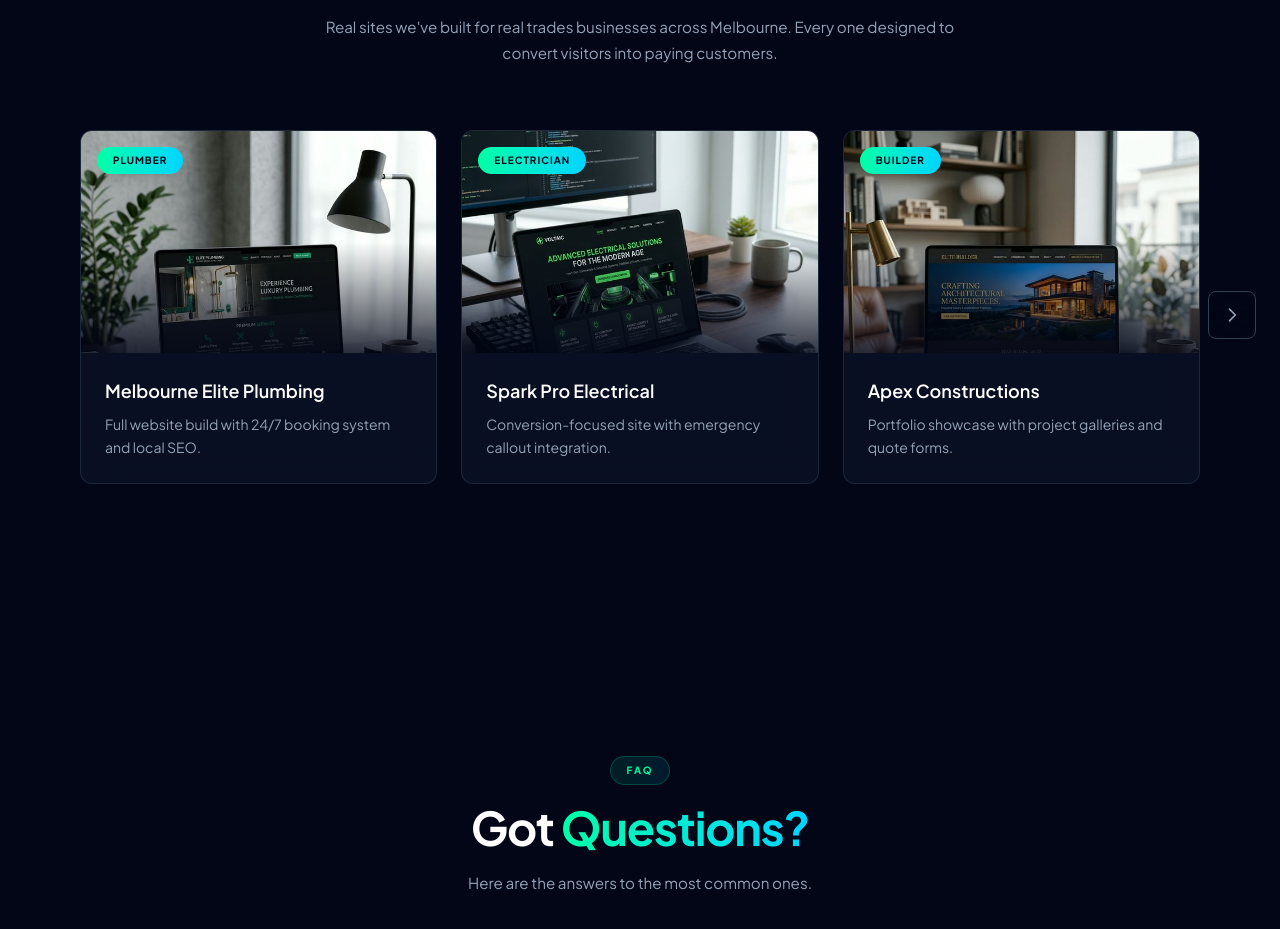
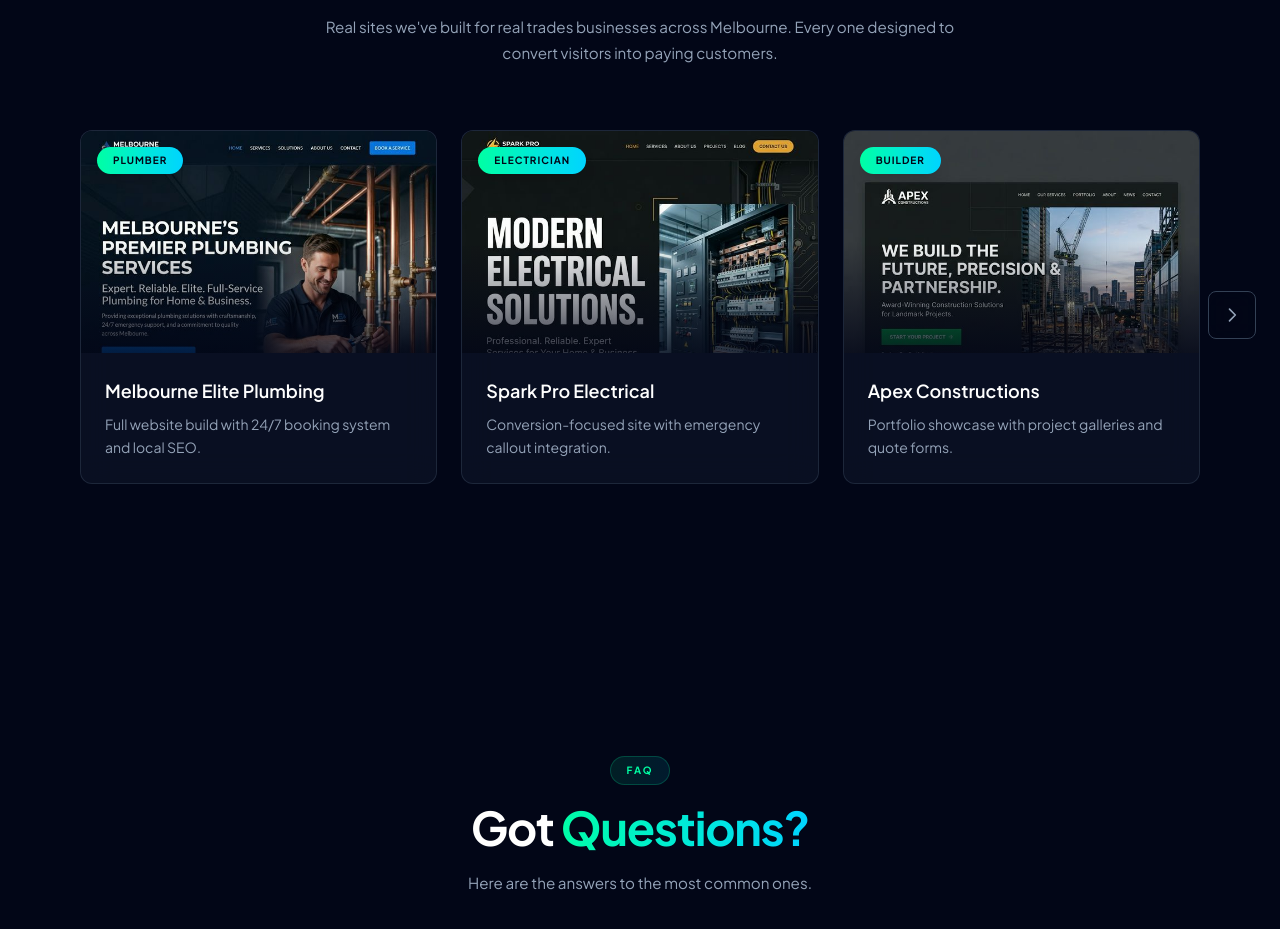
Before and after one commit to tradiesiteco/tradie-site-co, a Next.js app: page / in a window 1280 px wide. Shown: the part 2620-3549 px from the top of the page. Built offline with nearby package versions, Linux system fonts and the light colour scheme.

Commit message:
revert: use actual site screenshots in portfolio instead of laptop mockups

```diff
--- a/src/components/About.tsx
+++ b/src/components/About.tsx
@@ -8,37 +8,37 @@
   {
     title: "Melbourne Elite Plumbing",
     trade: "Plumber",
-    image: "/portfolio/plumber_new.png",
+    image: "/portfolio/plumber_old.png",
     description: "Full website build with 24/7 booking system and local SEO.",
   },
   {
     title: "Spark Pro Electrical",
     trade: "Electrician",
-    image: "/portfolio/electrician_new.png",
+    image: "/portfolio/electrician_old.png",
     description: "Conversion-focused site with emergency callout integration.",
   },
   {
     title: "Apex Constructions",
     trade: "Builder",
-    image: "/portfolio/builder_new.png",
+    image: "/portfolio/builder_old.png",
     description: "Portfolio showcase with project galleries and quote forms.",
   },
   {
     title: "Verdant Edge Landscapes",
     trade: "Landscaper",
-    image: "/portfolio/landscaper_new.png",
+    image: "/portfolio/landscaper_old.png",
     description: "Image-rich design with before/after project sliders.",
   },
   {
     title: "Summit Roofing Co",
     trade: "Roofer",
-    image: "/portfolio/roofer_new.png",
+    image: "/portfolio/roofer_old.png",
     description: "Lead-generation site with instant quote calculator.",
   },
   {
     title: "Precision Painters",
     trade: "Painter",
-    image: "/portfolio/painter_new.png",
+    image: "/portfolio/painter_old.png",
     description: "Elegant portfolio with colour palette inspiration tools.",
   },
 ];
```
